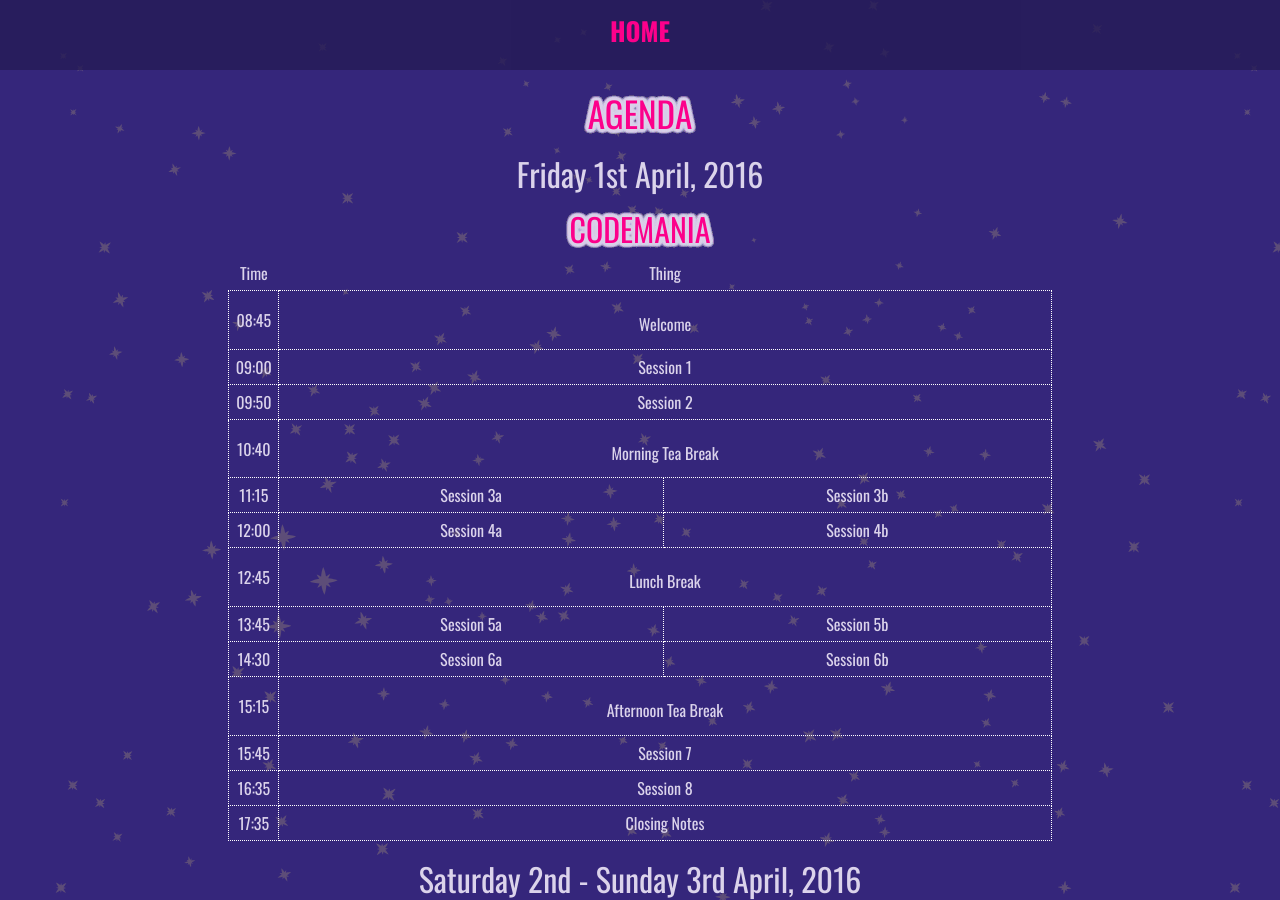
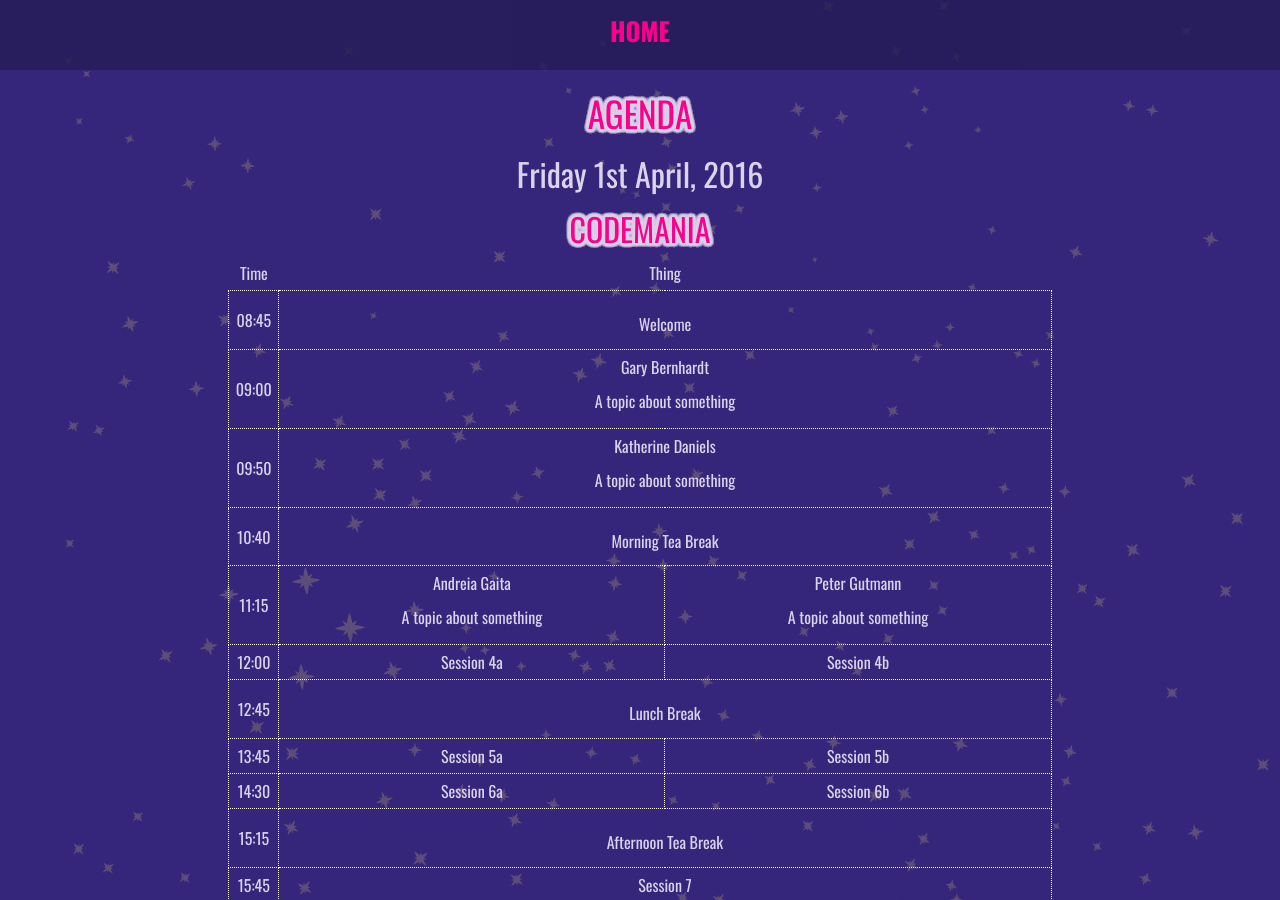
Before and after one commit to mightymuke/codemania.github.io, a Jekyll site: the page built from agenda.md, in a window 1280 px wide and 900 px high. Built offline with Jekyll 4.4.1, drawn with Linux system fonts in a browser that asks for light colours; nearby versions of some CDN libraries; some web fonts are replaced.

Commit message:
More Agenda

```diff
--- a/agenda.md
+++ b/agenda.md
@@ -23,11 +23,17 @@
     </tr>
     <tr>
       <td>09:00</td>
-      <td colspan="2">Session 1</td>
+      <td colspan="2">
+        <p class="speaker">Gary Bernhardt</p>
+        <p class="topic">A topic about something</p>
+      </td>
     </tr>
     <tr>
       <td>09:50</td>
-      <td colspan="2">Session 2</td>
+      <td colspan="2">
+        <p class="speaker">Katherine Daniels</p>
+        <p class="topic">A topic about something</p>
+      </td>
     </tr>
     <tr>
       <td>10:40</td>
@@ -35,8 +41,14 @@
     </tr>
     <tr>
       <td>11:15</td>
-      <td>Session 3a</td>
-      <td>Session 3b</td>
+      <td>
+        <p class="speaker">Andreia Gaita</p>
+        <p class="topic">A topic about something</p>
+      </td>
+      <td>
+        <p class="speaker">Peter Gutmann</p>
+        <p class="topic">A topic about something</p>
+      </td>
     </tr>
     <tr>
       <td>12:00</td>
```
